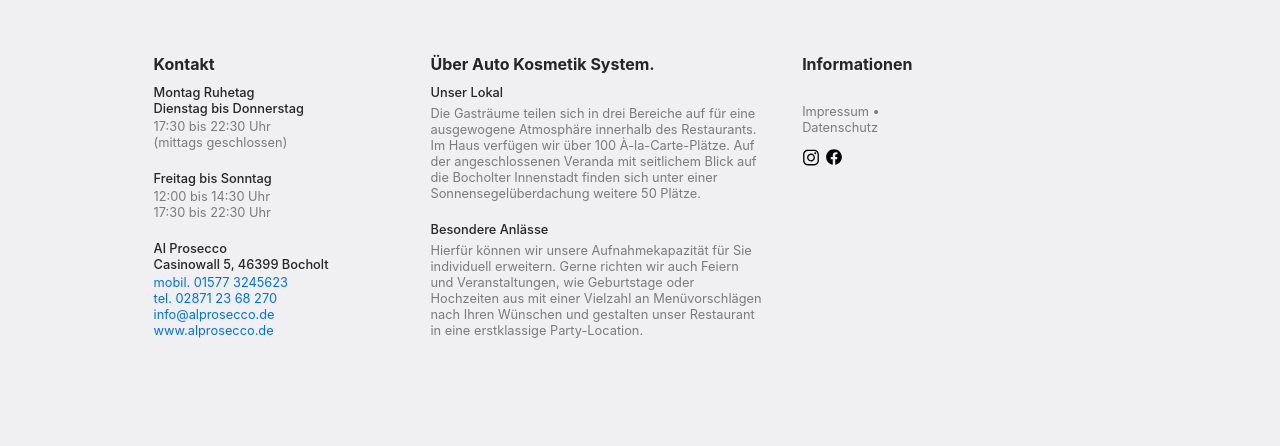
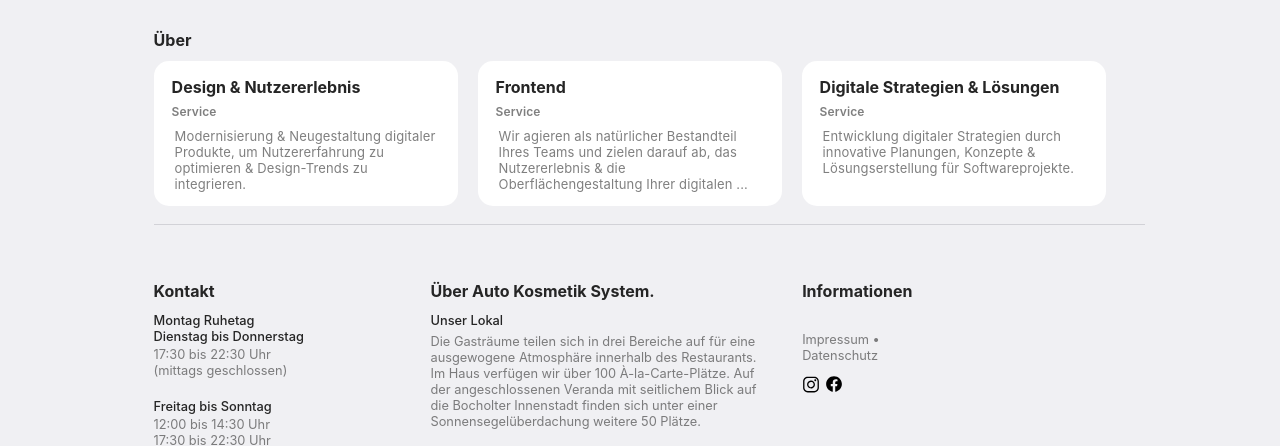
Before and after one commit to simontebroke/auto-kosmetik-system, a plain HTML site: page index.html in a window 1280 px wide. Shown: the part 654-1100 px from the top of the page. Before the commit the page ends 1049 px from the top, so only its background shows below. Drawn offline with Linux system fonts and the light colour scheme.

Commit message:
xsaxsaxsa

```diff
--- a/index.html
+++ b/index.html
@@ -69,6 +69,37 @@
             </div>
           </div>
         </div>
+      </section>
+      <section id="aboutSection">
+        <h5>Über</h5>
+        <div class="buttonContainer">
+          <div class="aboutButton">
+            <h5>Design & Nutzererlebnis</h5>
+            <h6>Service</h6>
+            <p>
+              Modernisierung & Neugestaltung digitaler Produkte, um
+              Nutzererfahrung zu optimieren & Design-Trends zu integrieren.
+            </p>
+          </div>
+          <div class="aboutButton">
+            <h5>Frontend</h5>
+            <h6>Service</h6>
+            <p>
+              Wir agieren als natürlicher Bestandteil Ihres Teams und zielen
+              darauf ab, das Nutzererlebnis & die Oberflächengestaltung Ihrer
+              digitalen ...
+            </p>
+          </div>
+          <div class="aboutButton">
+            <h5>Digitale Strategien & Lösungen</h5>
+            <h6>Service</h6>
+            <p>
+              Entwicklung digitaler Strategien durch innovative Planungen,
+              Konzepte & Lösungserstellung für Softwareprojekte.
+            </p>
+          </div>
+        </div>
+        <hr />
       </section>
       <section id="footer">
         <div class="footer-container">
--- a/style.scss
+++ b/style.scss
@@ -176,6 +176,60 @@ header {
       letter-spacing: 0.04em;
       text-align: center;
       color: #222222;
+    }
+  }
+}
+
+#aboutSection {
+  margin: 32px 0 0 12%;
+
+  hr {
+    border: none; /* Remove default border */
+    height: 1px; /* Set the height of the line */
+    background-color: #d2d2d7; /* Set the background color */
+    margin: 18px 0; /* Optional: Adjust margins as needed */
+    margin: 18px 12% 0 0;
+  }
+
+  h5 {
+    color: #252525;
+    font-size: 1rem;
+    font-weight: 700;
+    line-height: 21.48px;
+    text-align: left;
+    margin-bottom: 10px;
+  }
+  .buttonContainer {
+    display: flex;
+    flex-direction: row;
+    gap: 20px;
+    flex-shrink: 0;
+    overflow: scroll;
+    .aboutButton {
+      width: 304px;
+      height: 145px;
+      background-color: #fff;
+      padding: 16px 18px;
+      border-radius: 15px;
+      h5 {
+        margin-bottom: 5px;
+      }
+      h6 {
+        color: #7f7f7f;
+        font-size: 12px;
+        font-weight: 600;
+        letter-spacing: 0.01em;
+        text-align: left;
+      }
+      p {
+        padding: 0 0 0 3px;
+        color: #7f7f7f;
+        font-size: 13px;
+        font-weight: 400;
+        letter-spacing: 0.01em;
+        text-align: left;
+        margin-top: 9px;
+      }
     }
   }
 }
```
Also changed, not shown: style.css, 1 other file.
